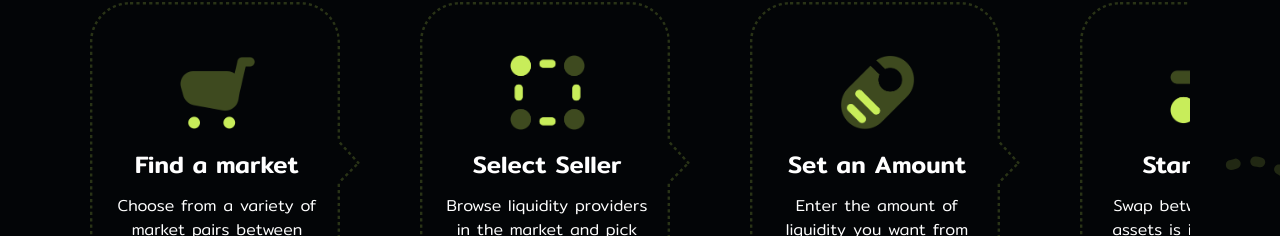
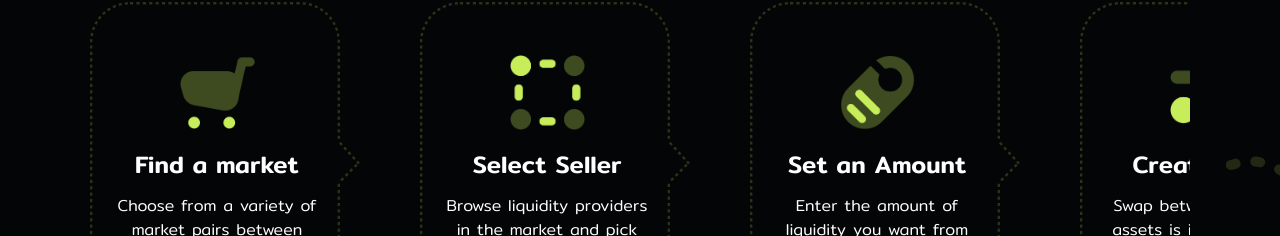
Before and after one commit to ncodes/website, a Next.js app: page / in a window 1280 px wide. Shown: the part 2901-3137 px from the top of the page. Built offline with nearby package versions, Linux system fonts and the light colour scheme.

Commit message:
fix: swap text correction

```diff
--- a/components/HowItWorks.tsx
+++ b/components/HowItWorks.tsx
@@ -44,7 +44,7 @@ function HowItWorks() {
     },
     {
       icon: "/swap-icon.png",
-      title: "Start Swap",
+      title: "Create Swap",
       content: "Swap between on-chain assets is instantaneous, others will start a P2P order",
     },
   ]
@@ -62,7 +62,7 @@ function HowItWorks() {
     },
     {
       icon: "/swaps-icon.png",
-      title: "Wait for Swaps",
+      title: "Accept Swaps",
       content: "Swap between on-chain assets is instantaneous, others will start a P2P order.",
     },
   ]
```
